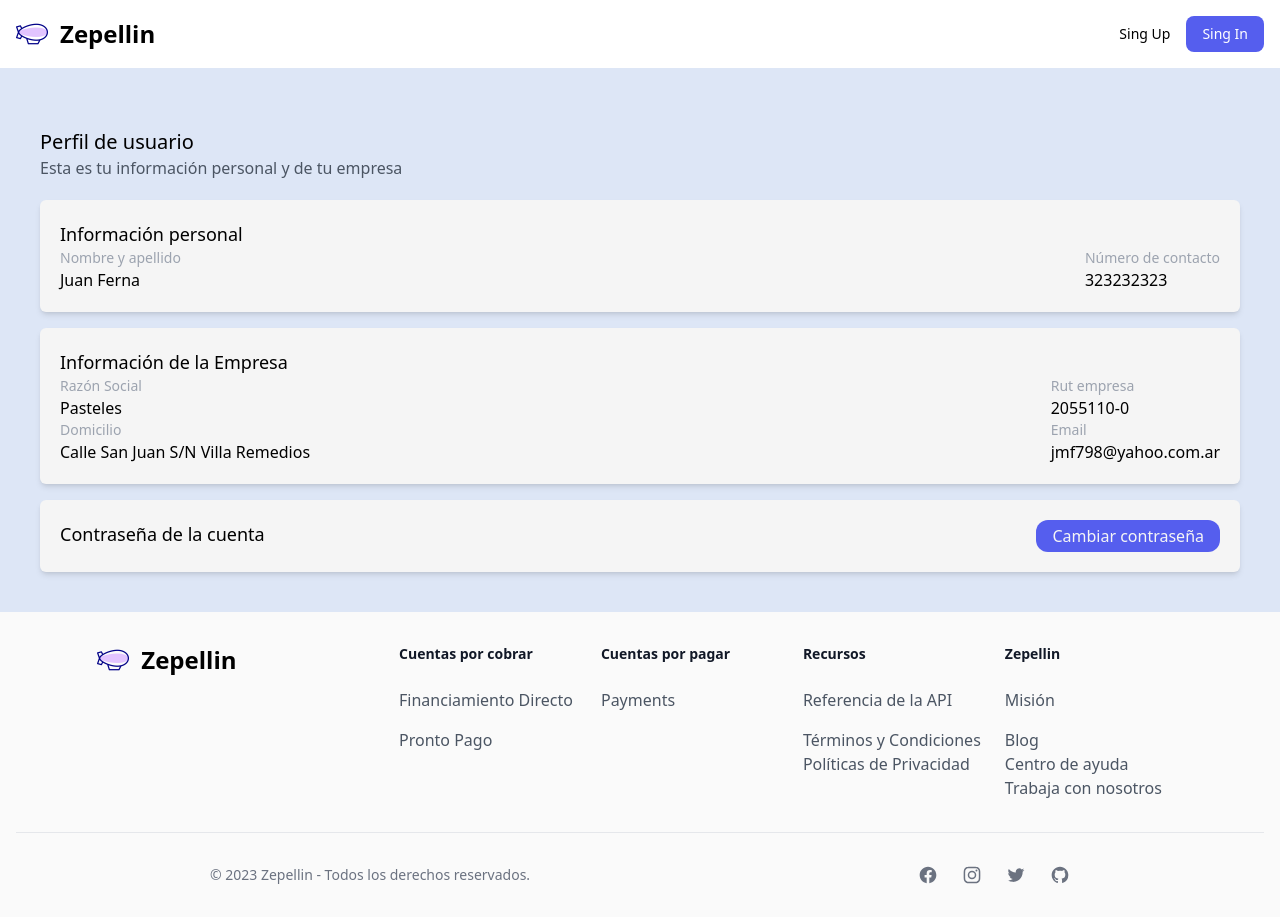
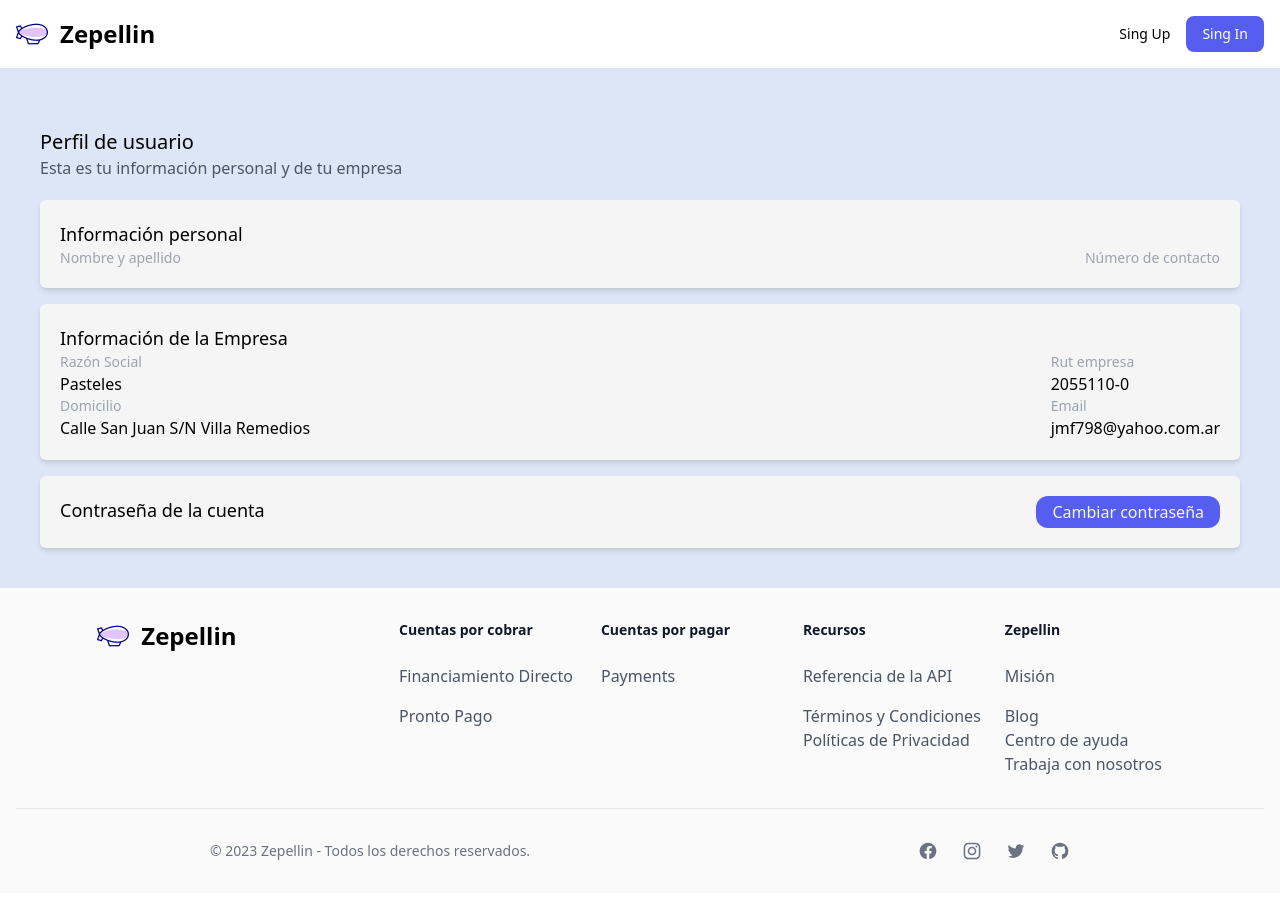
Before and after one commit to No-Country/s8-04-m-node-react-xepelin, a React (Vite) app in the folder frontend/: page /profile in a window 1280 px wide. After the commit the page ends 893 px from the top, so only its background shows below. Built offline with nearby package versions, Linux system fonts and the light colour scheme.

Commit message:
profile data displayed

```diff
--- a/frontend/src/pages/UserInfo.jsx
+++ b/frontend/src/pages/UserInfo.jsx
@@ -1,8 +1,13 @@
 import Button from "../components/button/Button";
 import Card from "../components/card/Card";
 
+import { useSelector } from 'react-redux'
+
 
 const UserInfo = () => {
+  const currentStatus = useSelector((state)=> state.user.status);
+  const currentUser = useSelector((state)=> state.user.user)
+  console.log(currentStatus, currentUser)
   return (
     <div className="bg-Neutral-50 p-10">
       <div className="py-5">
@@ -19,11 +24,11 @@ const UserInfo = () => {
           <div className="flex flex-col md:flex-row md:justify-between ">
             <div>
               <h3 className="text-sm text-gray-400">Nombre y apellido</h3>
-              <h2>Juan Ferna</h2>
+              <h2>{currentUser.lastName} {currentUser.firstName}</h2>
             </div>
             <div>
               <h3 className="text-sm text-gray-400">Número de contacto</h3>
-              <h2>323232323</h2>
+              <h2>{currentUser.contact}</h2>
             </div>
           </div>
         </Card>
```
